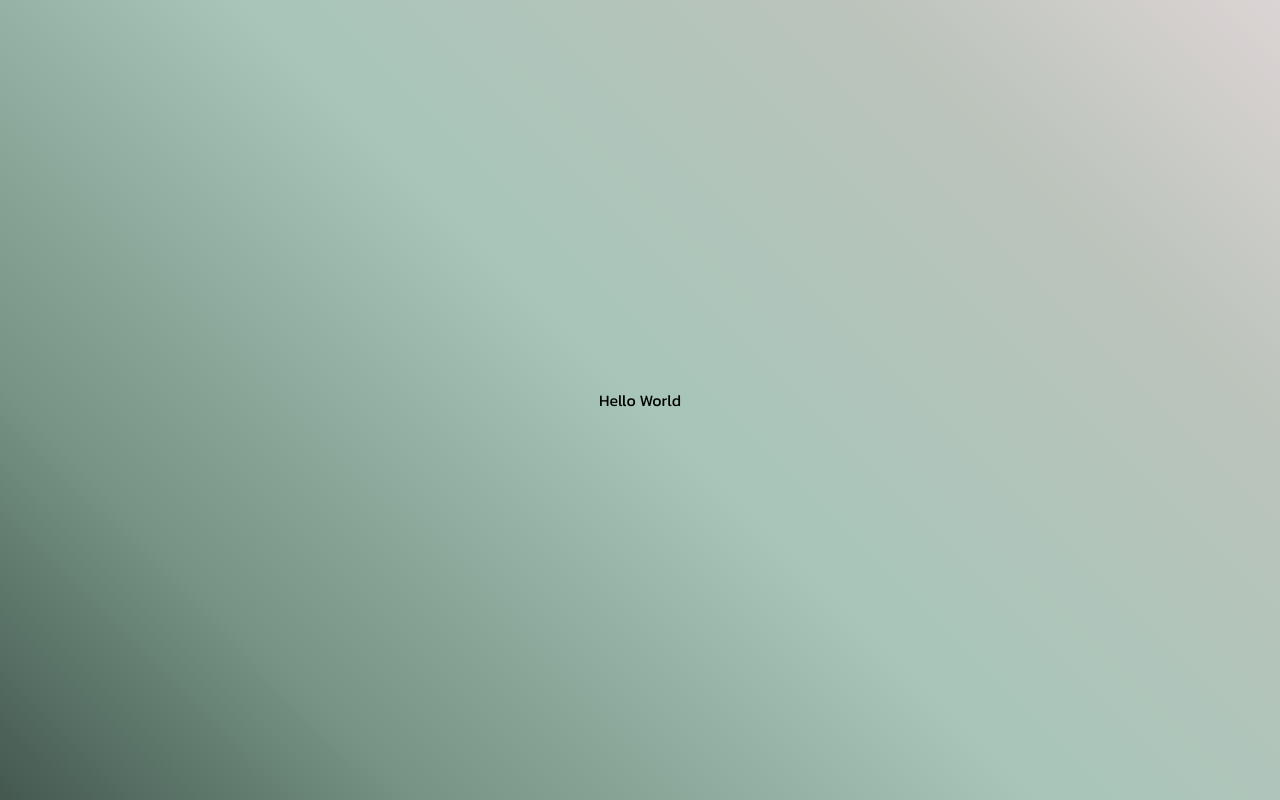
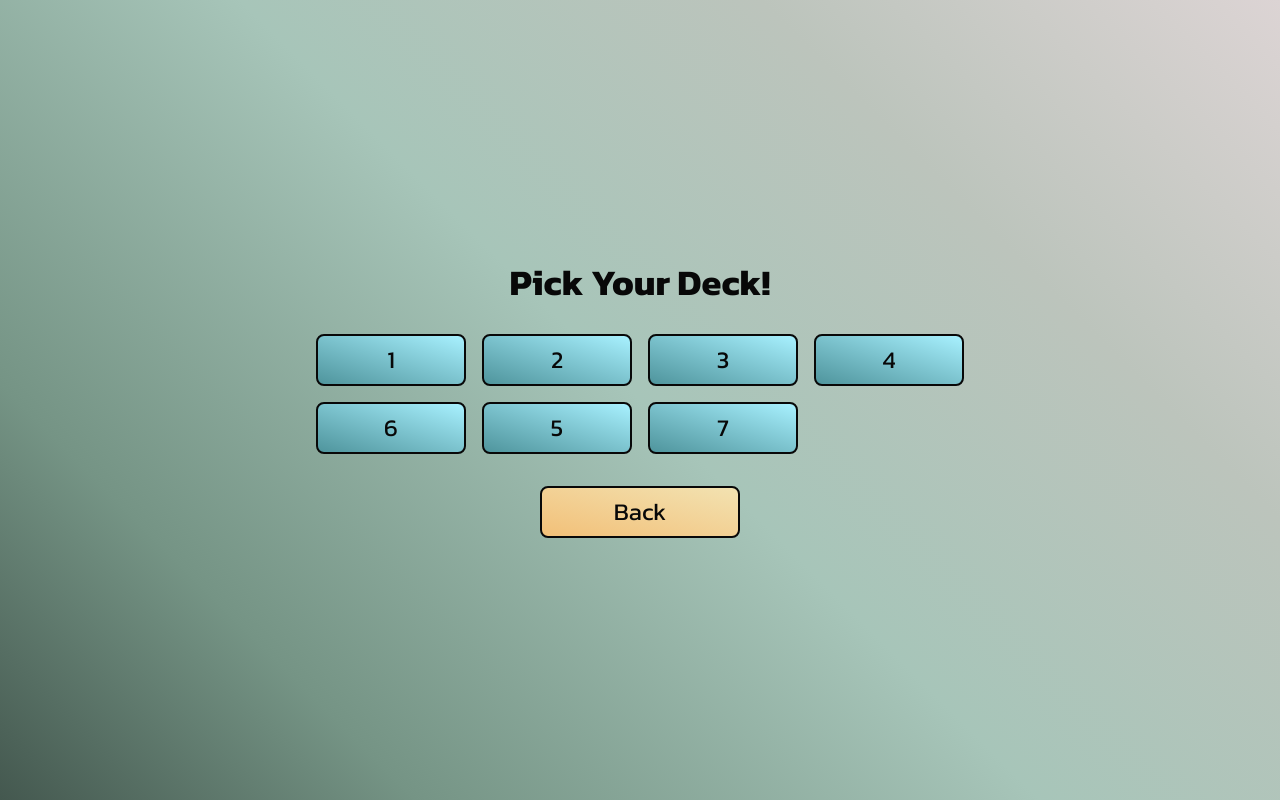
Before and after one commit to BadLuckZ/Project-Flashcard, a React (Vite) app: page /category in a window 1280 px wide. Built offline with nearby package versions, Linux system fonts and the light colour scheme.

Commit message:
Create Deck

```diff
--- /dev/null
+++ b/src/components/ActionButton.jsx
@@ -0,0 +1,14 @@
+const ActionButton = ({ text, onClick }) => {
+  return (
+    <button
+      className="border-2 bg-gradient-to-tr from-mydarkyellow to-myyellow
+        rounded-lg py-2 px-8 cursor-pointer text-2xl
+        min-w-[200px] w-fit text-myblack"
+      onClick={onClick}
+    >
+      {text}
+    </button>
+  );
+};
+
+export default ActionButton;
--- a/src/components/Button.jsx
+++ /dev/null
@@ -1,12 +0,0 @@
-const Button = ({ text, onClick }) => {
-  return (
-    <button
-      className="border-2 bg-gradient-to-tr from-mydarkyellow to-myyellow rounded-lg py-2 px-10 cursor-pointer text-2xl"
-      onClick={onClick}
-    >
-      {text}
-    </button>
-  );
-};
-
-export default Button;
--- /dev/null
+++ b/src/components/CardButton.jsx
@@ -0,0 +1,14 @@
+const CardButton = ({ text, onClick }) => {
+  return (
+    <button
+      className="border-2 bg-gradient-to-tr from-mydarkblue to-mylightblue
+        rounded-lg py-2 px-8 cursor-pointer text-2xl min-w-[150px]
+        w-fit text-myblack"
+      onClick={onClick}
+    >
+      {text}
+    </button>
+  );
+};
+
+export default CardButton;
--- a/src/index.css
+++ b/src/index.css
@@ -8,8 +8,12 @@
   --color-mylightgreen-primary: #a7c5b9;
   --color-mygreen: #759485;
   --color-mydarkgreen: #44584f;
+
   --color-myyellow: #f2e2b1;
-  --color-mydarkyellow: #f2c078
+  --color-mydarkyellow: #f2c078;
+
+  --color-mylightblue: #a8f1ff;
+  --color-mydarkblue: #4F959D;
 }
 
 #root {
@@ -18,7 +22,7 @@
     var(--color-mydarkgreen) 0%,
     var(--color-mygreen) 20%,
     var(--color-mylightgreen-primary) 50%,
-    var(--color-mylightgreen-secondary) 80%,
+    var(--color-mylightgreen-secondary) 75%,
     var(--color-mylightgrey) 100%
   );
   margin: 0;
@@ -26,7 +30,6 @@
   display: flex;
   justify-content: center;
   align-items: center;
-  width: auto;
   height: 100vh;
   font-family: "Kanit", sans-serif;
 }
--- a/src/main.jsx
+++ b/src/main.jsx
@@ -4,6 +4,7 @@ import { createBrowserRouter, RouterProvider } from "react-router-dom";
 import "./index.css";
 import CategoryPage from "./routes/CategoryPage.jsx";
 import EntryPage from "./routes/EntryPage.jsx";
+import GroupPage from "./routes/GroupPage.jsx";
 
 const router = createBrowserRouter([
   {
@@ -14,6 +15,10 @@ const router = createBrowserRouter([
     path: "/category",
     element: <CategoryPage />,
   },
+  {
+    path: "/category/:targetGroup",
+    element: <GroupPage />,
+  },
 ]);
 
 createRoot(document.getElementById("root")).render(
--- a/src/routes/CategoryPage.jsx
+++ b/src/routes/CategoryPage.jsx
@@ -1,7 +1,35 @@
-import { data, getUniqueGroup } from "../utils/data";
+import { useNavigate } from "react-router-dom";
+import ActionButton from "../components/ActionButton";
+import { getUniqueGroup } from "../utils/data";
+import CardButton from "../components/CardButton";
 
 export default function CategoryPage() {
+  const navigate = useNavigate();
   const uniqueGroup = getUniqueGroup();
-  console.log(uniqueGroup);
-  return <h1>Hello World</h1>;
+
+  const goBacktoEntry = () => {
+    navigate("/");
+  };
+
+  return (
+    <div className="flex flex-col items-center justify-center gap-8">
+      <h1 className="font-bold text-4xl text-center text-myblack">
+        Pick Your Deck!
+      </h1>
+      <div className="grid grid-cols-1 sm:grid-cols-2 md:grid-cols-3 lg:grid-cols-4 gap-4">
+        {uniqueGroup.map((cur_group) => {
+          return (
+            <CardButton
+              key={cur_group}
+              text={cur_group}
+              onClick={() => {
+                navigate(`/category/${cur_group}`);
+              }}
+            />
+          );
+        })}
+      </div>
+      <ActionButton text={"Back"} onClick={goBacktoEntry} />
+    </div>
+  );
 }
--- a/src/routes/EntryPage.jsx
+++ b/src/routes/EntryPage.jsx
@@ -1,5 +1,5 @@
 import { useNavigate } from "react-router-dom";
-import Button from "../components/Button";
+import ActionButton from "../components/ActionButton";
 
 export default function EntryPage() {
   const navigate = useNavigate();
@@ -9,9 +9,11 @@ export default function EntryPage() {
   };
 
   return (
-    <div className="flex flex-col justify-center items-center gap-16">
-      <h1 className="text-bold text-6xl font-bold text-center">My Flashcard</h1>
-      <Button text={"Start"} onClick={goToGroupPage}></Button>
+    <div className="flex flex-col items-center gap-16 px-4">
+      <h1 className="text-6xl font-bold text-center text-myblack">
+        My Flashcard
+      </h1>
+      <ActionButton text={"Start"} onClick={goToGroupPage} />
     </div>
   );
 }
--- /dev/null
+++ b/src/routes/GroupPage.jsx
@@ -0,0 +1,7 @@
+import { useParams } from "react-router-dom";
+
+export default function GroupPage() {
+  const { targetGroup } = useParams();
+
+  return <h1>Hello {targetGroup}</h1>;
+}
--- a/src/utils/data.js
+++ b/src/utils/data.js
@@ -1,13 +1,13 @@
 export const data = [
   { group: 1, word: "shit", meaning: "ขี้", sentence: "A is a shit." },
   {
-    group: 1,
+    group: 2,
     word: "hell",
     meaning: "นรก",
     sentence: "What the hell is that?",
   },
   {
-    group: 1,
+    group: 3,
     word: "damn",
     meaning: "บ้าจริง",
     sentence: "Damn, I forgot my keys.",
@@ -19,36 +19,36 @@ export const data = [
     sentence: "This is a bunch of crap.",
   },
   {
-    group: 2,
+    group: 4,
     word: "bastard",
     meaning: "ไอ้สารเลว",
     sentence: "That bastard lied to me.",
   },
   {
-    group: 2,
+    group: 6,
     word: "jerk",
     meaning: "ไอ้เลว",
     sentence: "Don’t be such a jerk.",
   },
   {
-    group: 3,
+    group: 2,
     word: "asshole",
     meaning: "ไอ้เวร",
     sentence: "He acted like a total asshole.",
   },
   {
-    group: 3,
+    group: 1,
     word: "freak",
     meaning: "คนประหลาด",
     sentence: "He’s a control freak.",
   },
   {
-    group: 3,
+    group: 5,
     word: "loser",
     meaning: "คนขี้แพ้",
     sentence: "Stop acting like a loser.",
   },
-  { group: 3, word: "dumb", meaning: "โง่", sentence: "That was a dumb idea." },
+  { group: 7, word: "dumb", meaning: "โง่", sentence: "That was a dumb idea." },
 ];
 
 export const getUniqueGroup = () => {
```
